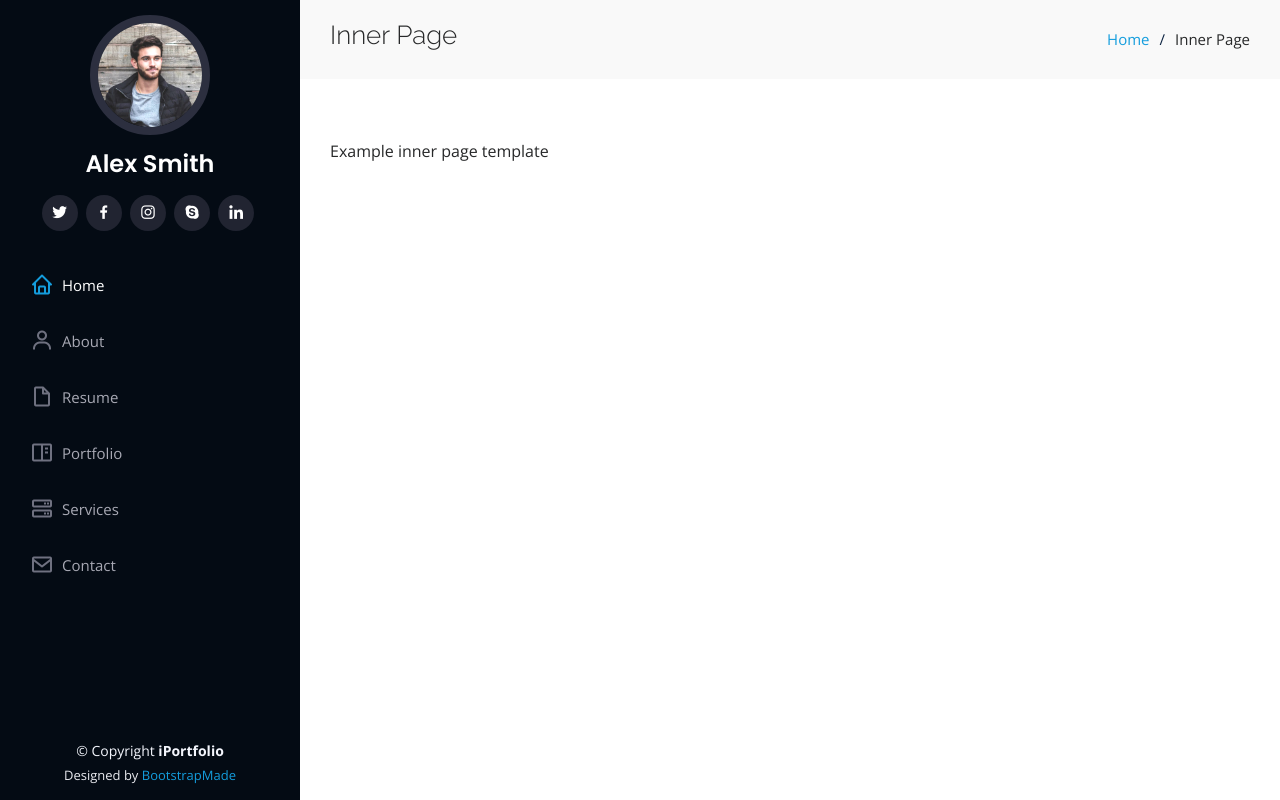
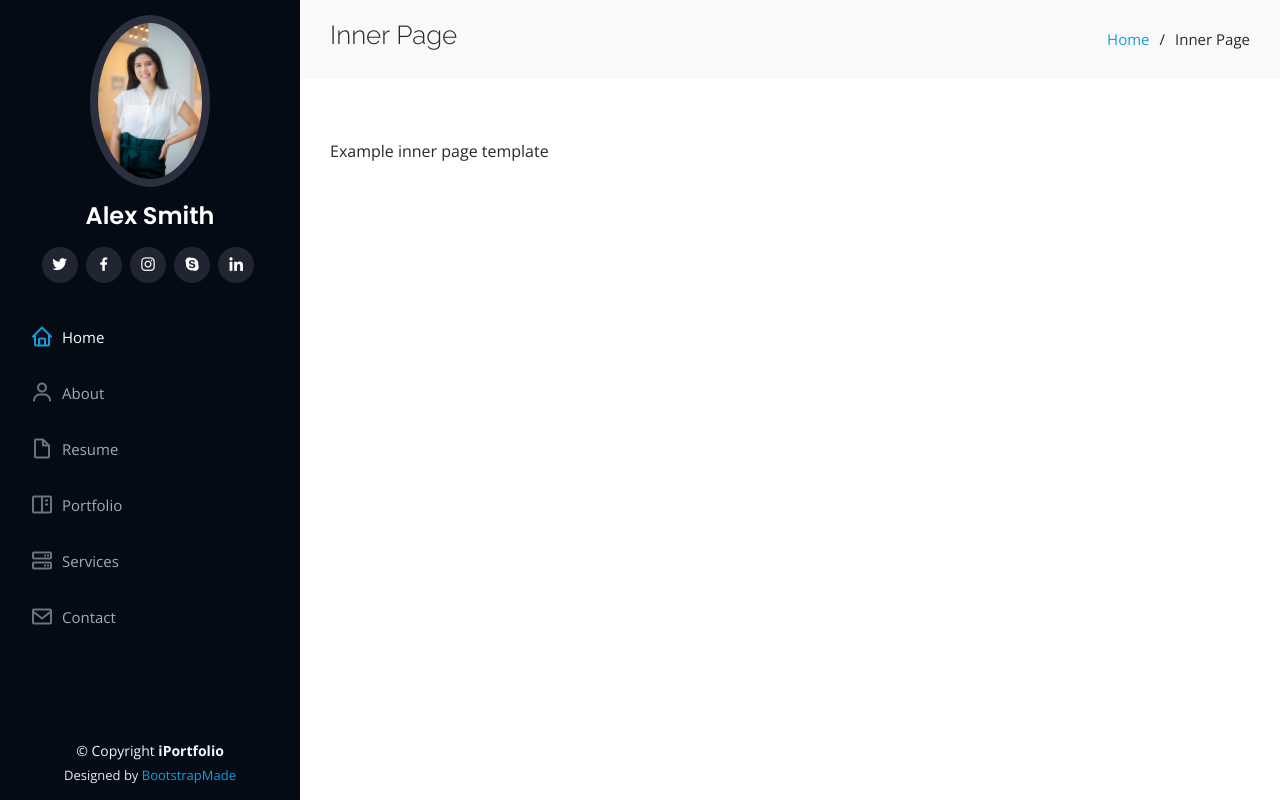
Before and after one commit to danielasantander/profileweb, a plain HTML site: page inner-page.html in a window 1280 px wide. Drawn offline with nearby package versions, Linux system fonts and the light colour scheme.

Commit message:
Update inner-page.html

```diff
--- a/inner-page.html
+++ b/inner-page.html
@@ -46,7 +46,7 @@
     <div class="d-flex flex-column">
 
       <div class="profile">
-        <img src="assets/img/profile-img.jpg" alt="" class="img-fluid rounded-circle">
+        <img src="assets/img/profile-img_DS2.jpg" alt="" class="img-fluid rounded-circle">
         <h1 class="text-light"><a href="index.html">Alex Smith</a></h1>
         <div class="social-links mt-3 text-center">
           <a href="#" class="twitter"><i class="bx bxl-twitter"></i></a>
```
